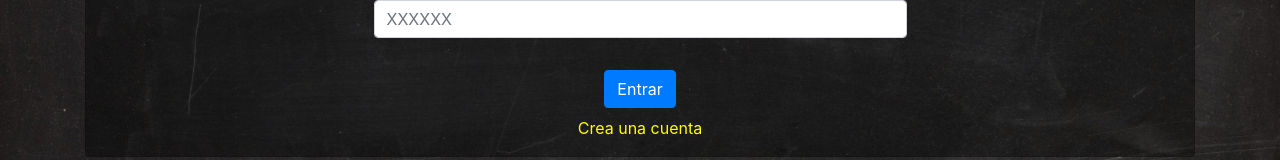
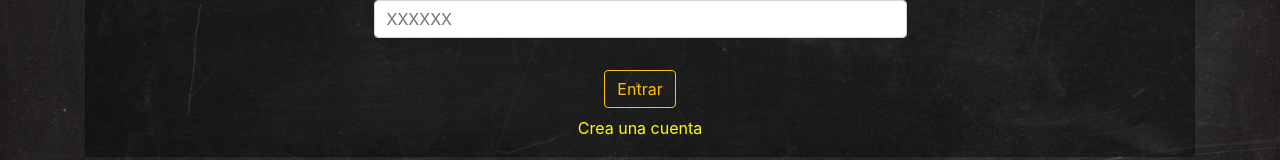
Before and after one commit to Diego-Ardila/informes-app, a React (Create React App) app in the folder frontend/: page /login in a window 1280 px wide. Shown: the part 440-600 px from the top of the page. Built offline with nearby package versions, Linux system fonts and the light colour scheme.

Commit message:
Corrigiendo color del boton en el Login

```diff
--- a/frontend/src/pages/Login.js
+++ b/frontend/src/pages/Login.js
@@ -61,7 +61,7 @@ function Login() {
                 <Form.Row className="justify-content-center mt-3">
                     <Col className="col-lg-6 text-center">
                         {isSubmitting ? <Col className="col-lg-6 text-center"><Spinner animation="border" variant="warning" size="xl" /></Col>  : null}
-                        <Button disabled={isSubmitting} className="bg-primary" type="submit">
+                        <Button disabled={isSubmitting} variant="outline-warning" type="submit">
                          {!isSubmitting ? "Entrar" : "...Cargando"}
                         </Button>
                     </Col>
```
Also changed, not shown: 1 other file (tests, documents, lock files or other folders).
